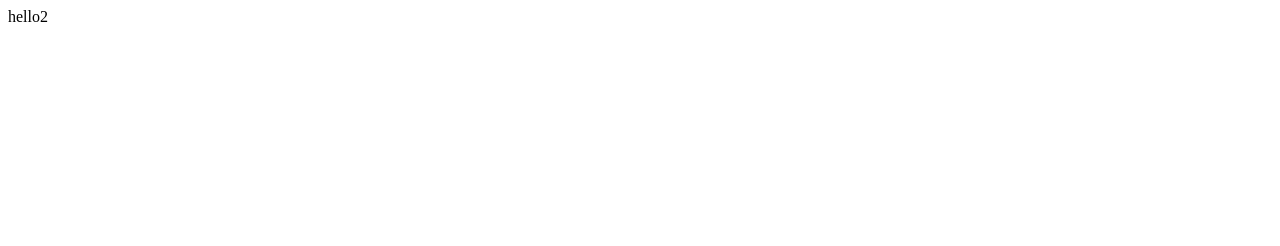
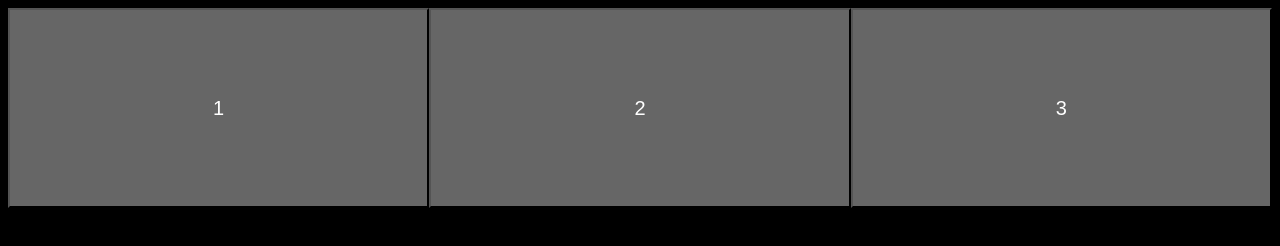
Before and after one commit to prendradjaja/touch-event-sandbox, a plain HTML site: page index.html in a window 1280 px wide. Drawn offline with Linux system fonts and the light colour scheme.

Commit message:
clicky things

```diff
--- /dev/null
+++ b/app.css
@@ -0,0 +1,24 @@
+body {
+  background: black;
+}
+
+#buttons {
+  display: flex;
+  justify-content: space-between;
+
+  width: 100%;
+  height: 200px;
+
+  background: #333;
+}
+
+button {
+  flex-grow: 1;
+  font-size: 20px;
+  background: #666;
+  color: white;
+}
+
+button.active {
+  background: olivedrab;
+}
--- /dev/null
+++ b/app.js
@@ -0,0 +1,6 @@
+function handleClick(button) {
+  button.classList.add('active');
+  setTimeout(() => {
+    button.classList.remove('active');
+  }, 500);
+}
--- a/index.html
+++ b/index.html
@@ -1,8 +1,14 @@
 <html>
   <head>
     <meta name="viewport" content="width=device-width, initial-scale=1">
+    <link rel="stylesheet" href="./app.css">
   </head>
   <body>
-    hello2
+    <div id="buttons">
+      <button onclick="handleClick(this)">1</button>
+      <button onclick="handleClick(this)">2</button>
+      <button onclick="handleClick(this)">3</button>
+    </div>
+    <script src="./app.js"></script>
   </body>
 </html>
```
